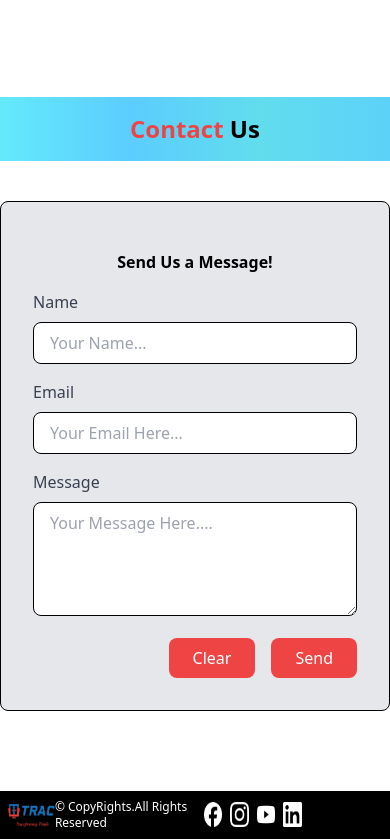
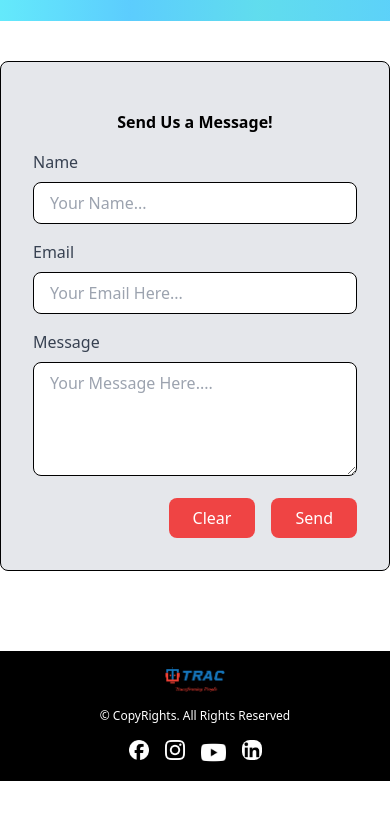
Before and after one commit to Laraib-Azmat/Learning-Management-System--Trac, a React (Create React App) app: page / in a window 390 px wide. Shown: the part 4140-4979 px from the top of the page. After the commit the page ends 4921 px from the top, so only its background shows below. Built offline with nearby package versions, Linux system fonts and the light colour scheme.

Commit message:
footer responsive

```diff
--- a/src/App.js
+++ b/src/App.js
@@ -27,7 +27,7 @@ function App() {
           <Route path='/userprofile' element={<Profile />}></Route>
         </Routes>
         <Footer />
-        <img src={WhatsappIcon} alt='WhatsappIcon' className="cursor-pointer hover:scale-110" style={{width:"5rem", height:"3rem", position:'fixed', bottom:20, right:5}}/>
+        <img src={WhatsappIcon} alt='WhatsappIcon' className="cursor-pointer hover:scale-110" style={{width:"5rem", height:"3rem", position:'fixed', bottom:60, right:10}}/>
       </BrowserRouter>
     </>
   );
--- a/src/Components/Footer.js
+++ b/src/Components/Footer.js
@@ -7,19 +7,28 @@ import linkedinicon from "../Assests/linkedin-app-white-icon.webp"
 
 const Footer = () => {
     return (
-        <div className='bg-black p-2 flex justify-between  items-center '>
-            <div> <img src={logo} alt="" className='sm:h-[50px] h-[25px]' /></div>
-            <div className='text-white text-xs'>
-                &copy; CopyRights.All Rights Reserved
-            </div>
-            <div className='flex gap-2 mr-20'>
-                <a href='https://web.facebook.com/tractaxila?_rdc=1&_rdr' target='blank' ><img className='sm:h-[30px] h-[25px] cursor-pointer hover:scale-110 ' src={facebookicon} alt='facebook'></img></a>
-                <a href='https://www.instagram.com/tractaxila?igsh=MTA2NHB4a3p1Zjd6dA==' target='blank'><img className='sm:h-[30px] h-[25px] cursor-pointer hover:scale-110 ' src={instagramicon} alt='insta'></img></a>
-                <a href='https://youtube.com/@tracuettaxila?si=7ci-gVmEZ36HOlGn' target='blank'><img className='sm:h-[30px] h-[25px] cursor-pointer hover:scale-110 ' src={youtubeicon} alt='youtube'></img></a>
-                <a href='https://www.linkedin.com/company/tractaxila/' target='blank'><img className='sm:h-[30px] h-[25px] cursor-pointer hover:scale-110 ' src={linkedinicon} alt='linkedin'></img></a>
-            </div>
-
+        <div className='bg-black p-4 flex flex-col md:flex-row justify-between items-center text-center md:text-left'>
+        <div className='mb-4 md:mb-0'>
+          <img src={logo} alt="Logo" className='h-[25px] sm:h-[50px]' />
         </div>
+        <div className='text-white text-xs mb-4 md:mb-0'>
+          &copy; CopyRights. All Rights Reserved
+        </div>
+        <div className='flex gap-4'>
+          <a href='https://web.facebook.com/tractaxila?_rdc=1&_rdr' target='_blank' rel='noopener noreferrer'>
+            <img className='h-[20px] sm:h-[25px] cursor-pointer hover:scale-110 transition-transform' src={facebookicon} alt='Facebook' />
+          </a>
+          <a href='https://www.instagram.com/tractaxila?igsh=MTA2NHB4a3p1Zjd6dA==' target='_blank' rel='noopener noreferrer'>
+            <img className='h-[20px] sm:h-[25px] cursor-pointer hover:scale-110 transition-transform' src={instagramicon} alt='Instagram' />
+          </a>
+          <a href='https://youtube.com/@tracuettaxila?si=7ci-gVmEZ36HOlGn' target='_blank' rel='noopener noreferrer'>
+            <img className='h-[25px] sm:h-[25px] cursor-pointer hover:scale-110 transition-transform' src={youtubeicon} alt='YouTube' />
+          </a>
+          <a href='https://www.linkedin.com/company/tractaxila/' target='_blank' rel='noopener noreferrer rounded-lg'>
+            <img className='h-[20px] sm:h-[25px] cursor-pointer hover:scale-110 transition-transform rounded-lg' src={linkedinicon} alt='LinkedIn' />
+          </a>
+        </div>
+      </div>
     )
 }
 
--- a/src/Components/Navbar.js
+++ b/src/Components/Navbar.js
@@ -1,12 +1,13 @@
 import React, { useContext } from "react";
 import logo from "../Assests/trac_.png";
 import userIcon from "../Assests/icons8-user-50.png";
-import { Link } from "react-router-dom";
+import { Link, useNavigate } from "react-router-dom";
 import { useState } from "react";
 
 const Navbar = () => {
     const [open, setOpen] = useState(false);
     const [active, setactive] = useState("Home");
+    const navigate = useNavigate();
     return (
         <>
             <div className=" relative z-1  w-[100%] z-[1]  bg-[#5fd6f4] flex  justify-between items-center p-3 text-lg">
@@ -103,6 +104,7 @@ const Navbar = () => {
                         <div className="flex items-center justify-center py-1.5 bg-blue-600 px-2 rounded-full font-semibold hover:text-white md:ml-6  hover:scale-110 w-10 h-10" style={{ backgroundColor: '#1676BC' }}>
 
                             <img
+                                onClick={()=>navigate('/login')}
                                 src={userIcon}
                                 alt="Login"
                                 className="object-contain"
--- a/src/Pages/About.js
+++ b/src/Pages/About.js
@@ -30,7 +30,7 @@ export default function About() {
     />
   </div>
 </div>
-      <p className="px-20 py-4 text-xl md:px-20">
+      <p className="px-15 py-4 text-xl md:px-15">
         We combine cutting-edge technology with industry expertise to deliever
         engaging, interactive and affective learning experiences.Our courses
         are designed with the learner in mind, offering flexibility and
--- a/src/Pages/Info.js
+++ b/src/Pages/Info.js
@@ -4,40 +4,48 @@ import missionImg from '../Assests/our-Mission-Vision.jpg'
 export default function Info() {
   return (
     <section id='about' className="py-20 bg-silver-100">
-
       <div className="mx-auto   ">
-      <div className="flex px-20 md:px-20 md:gap-70 vision-container ">
+      <h2 className="py-4 mb-10 text-3xl font-bold text-center" style={{
+    background: "linear-gradient(to right, rgba(61, 228, 250, 0.8), rgba(51, 192, 253, 0.8), rgba(57, 212, 233, 0.8), rgba(52, 198, 247, 0.8))"
+  }}>
+        <span className="text-red-500"> About</span> Us
+      </h2>
+      <div className="flex flex-col md:flex-row  px-4 md:px-20 gap-4 md:gap-8 vision-container">
   <div className="pt-4 md:w-2/3">
-          <h3 className="py-4 text-xl font-bold ">Our Mission & Vision</h3>
-          <span
-            className="block w-[300px] h-px  bg-gray-700"
-            aria-hidden="true"
-          ></span>
+    <h3 className="py-4 text-xl font-bold">Our Mission & Vision</h3>
+    <span className="block w-[300px] h-px bg-gray-700" aria-hidden="true"></span>
     <p className="py-4 text-xl">
-            Our Mission is make hight quality education, accessible to
-            everyone, everywhere.
+      Our Mission is to make high quality education accessible to everyone, everywhere.
     </p>
     <p className="py-4 text-xl">
-            We envision a World where learning is a lifelong journey and
-            opportunities for growth are available to all.
+      We envision a world where learning is a lifelong journey and opportunities for growth are available to all.
     </p>
   </div>
-        <div className="" style={{marginLeft:"8 rem"}}>
+  <div className="md:ml-8">
     <img
       src={missionImg}
-            className="w-[350px] mt-8 ml-32 sm:ml-8 md:ml-2 sm:mx-auto sm:mt-4"
-
+      className="w-[350px] mt-8 sm:mx-auto sm:mt-4"
       alt="Trac Logo"
     />
   </div>
 </div>
-      <p className="px-20 py-4 text-xl md:px-20">
+      <p className="px-15 py-4 text-xl md:px-15">
         We combine cutting-edge technology with industry expertise to deliever
         engaging, interactive and affective learning experiences.Our courses
         are designed with the learner in mind, offering flexibility and
         support every step of the way.
       </p>
-
+      <div className="flex ">
+        <div className="flex flex-col justify-end py-2 ml-auto mr-8 font-bold">
+          <a href="/info" className="">
+            More About Us
+          </a>
+          <span
+            className="block w-[120px] h-px mt-2 bg-gray-700"
+            aria-hidden="true"
+          ></span>
+        </div>
+      </div>
     </div>
   </section>
   )
```
Also changed, not shown: src/Pages/Profile.js (+14 -12 lines). Lines whose indentation alone changed are shown as unchanged.
